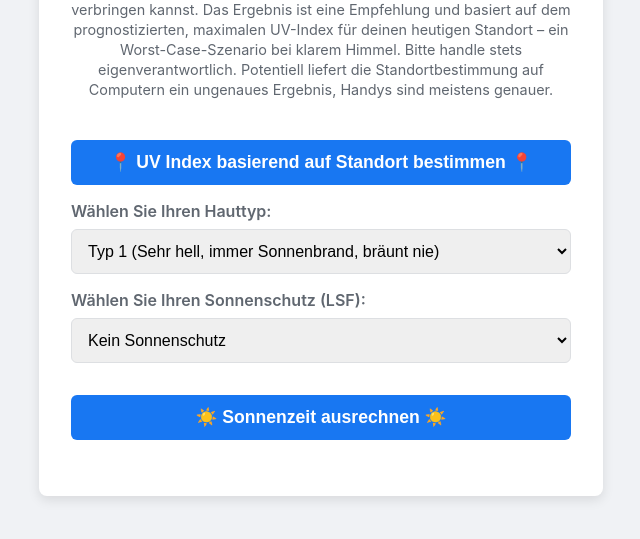
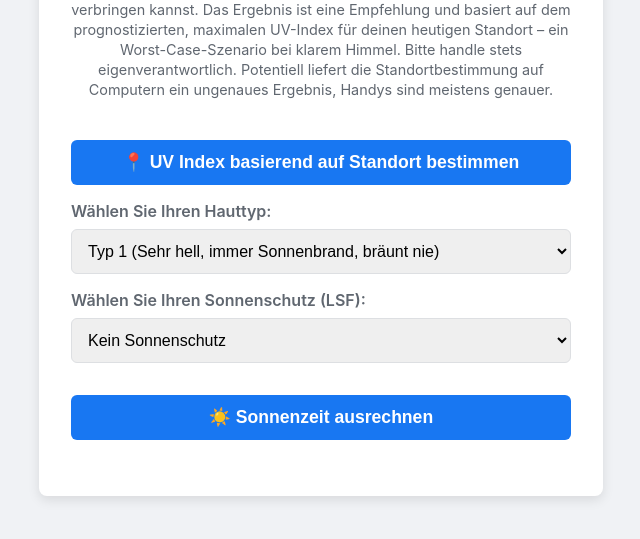
Before and after one commit to Linskii/uv-timer, a plain HTML site: page index.html in a window 1280 px wide. Shown: the part 213-752 px from the top of the page, without its empty margins (319-959 px from the left). Drawn offline with Linux system fonts and the light colour scheme.

Commit message:
updated emojis

```diff
--- a/index.html
+++ b/index.html
@@ -88,7 +88,7 @@
         <p class="info-text">
             Diese Seite berechnet die maximale Zeit, die du sicher in der Sonne verbringen kannst. Das Ergebnis ist eine Empfehlung und basiert auf dem prognostizierten, maximalen UV-Index für deinen heutigen Standort – ein Worst-Case-Szenario bei klarem Himmel. Bitte handle stets eigenverantwortlich. Potentiell liefert die Standortbestimmung auf Computern ein ungenaues Ergebnis, Handys sind meistens genauer.
         </p>
-        <button id="locationBtn">📍 UV Index basierend auf Standort bestimmen 📍</button>
+        <button id="locationBtn">📍 UV Index basierend auf Standort bestimmen</button>
         <p id="locationInfo"></p>
         <p id="uvInfo"></p>
 
@@ -117,7 +117,7 @@
             </select>
         </div>
 
-        <button id="calculateBtn">☀️ Sonnenzeit ausrechnen ☀️</button>
+        <button id="calculateBtn">☀️ Sonnenzeit ausrechnen</button>
         <p id="sunTimeResult"></p>
     </div>
 
```
